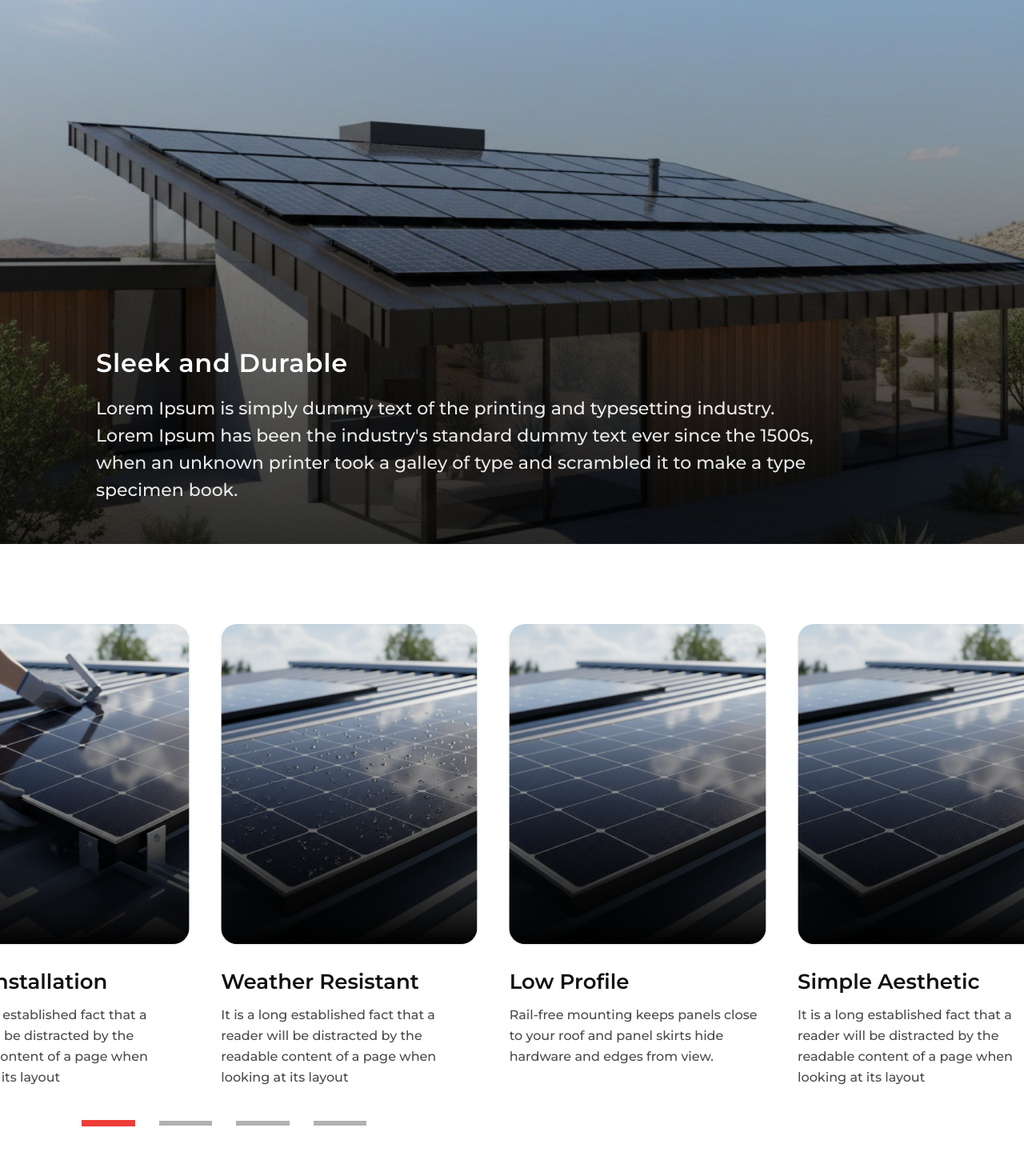
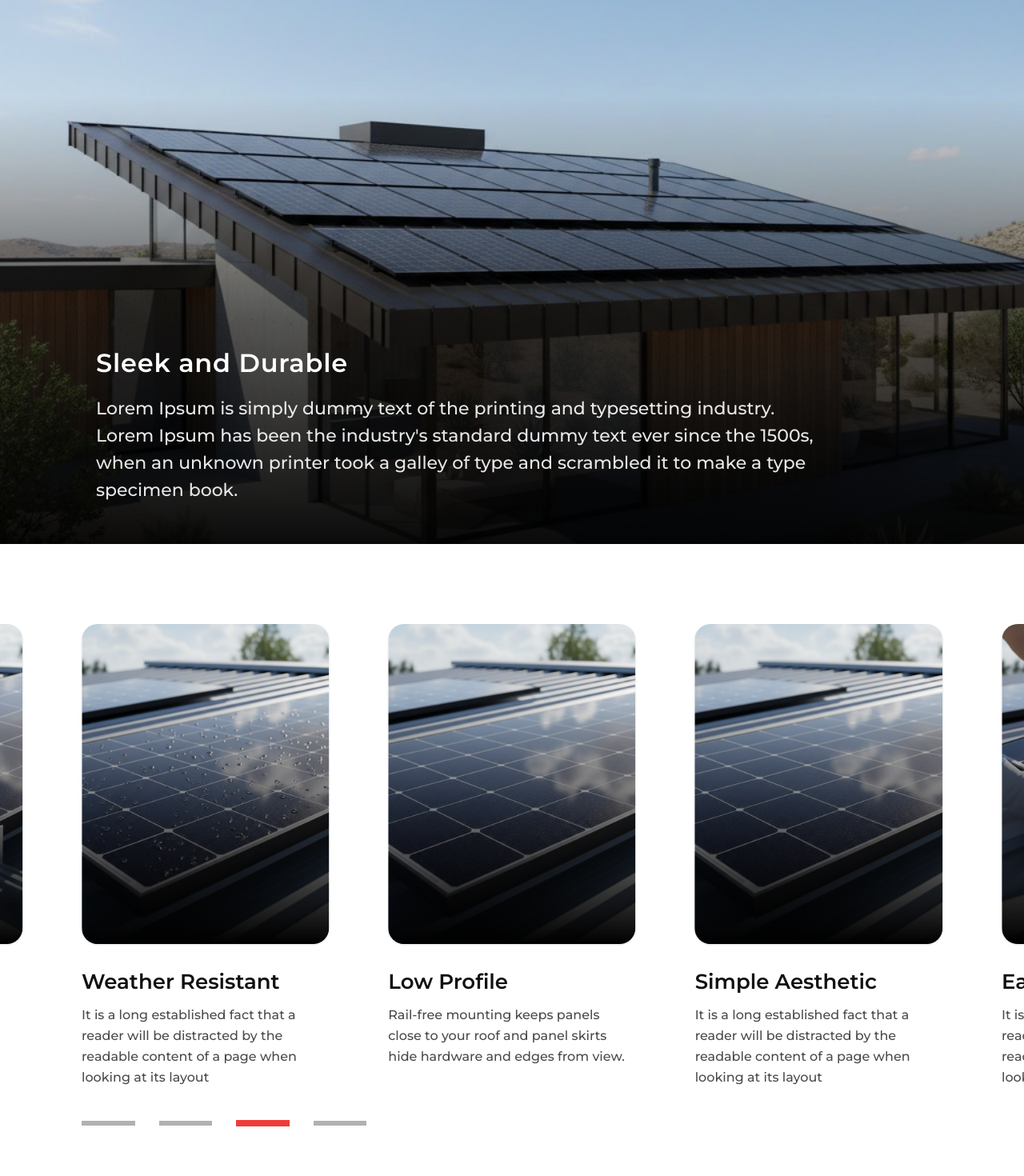
Before and after one commit to Zlaark/G-power, a Next.js app: page / in a window 1280 px wide. Shown: the part 2540-4010 px from the top of the page at 80% size. Built offline with nearby package versions, Linux system fonts and the light colour scheme.

Commit message:
feat: Add new UI sections for Features Carousel, Generate Energy, Sleek Durable, and Solar Home.

```diff
--- a/src/sections/FeaturesCarousel.tsx
+++ b/src/sections/FeaturesCarousel.tsx
@@ -1,5 +1,5 @@
 'use client';
-import { useState } from 'react';
+import { useState, useEffect, useCallback, useRef } from 'react';
 
 const cards = [
     {
@@ -24,44 +24,129 @@ const cards = [
     },
 ];
 
+const TOTAL = cards.length;
 // Duplicate cards for seamless infinite loop
-const loopedCards = [...cards, ...cards];
+const extendedCards = [...cards, ...cards];
+const SLIDE_DURATION = 3000; // 3 seconds between slides
+const TRANSITION_MS = 700;   // animation duration
 
 export const FeaturesCarousel = () => {
+    const [position, setPosition] = useState(0);
+    const [hasTransition, setHasTransition] = useState(true);
     const [paused, setPaused] = useState(false);
+    const timerRef = useRef<ReturnType<typeof setTimeout> | null>(null);
+
+    // Responsive visible count
+    const getVisibleCount = useCallback(() => {
+        if (typeof window === 'undefined') return 3;
+        if (window.innerWidth < 768) return 1;
+        if (window.innerWidth < 1024) return 2;
+        return 3;
+    }, []);
+
+    const [visibleCount, setVisibleCount] = useState(3);
+
+    useEffect(() => {
+        const update = () => setVisibleCount(getVisibleCount());
+        update();
+        window.addEventListener('resize', update);
+        return () => window.removeEventListener('resize', update);
+    }, [getVisibleCount]);
+
+    // Responsive gap
+    const getGap = useCallback(() => {
+        if (typeof window === 'undefined') return 74;
+        if (window.innerWidth < 768) return 20;
+        if (window.innerWidth < 1024) return 40;
+        return 74;
+    }, []);
+
+    const [gap, setGap] = useState(74);
+
+    useEffect(() => {
+        const update = () => setGap(getGap());
+        update();
+        window.addEventListener('resize', update);
+        return () => window.removeEventListener('resize', update);
+    }, [getGap]);
+
+    // Advance one card
+    const slideNext = useCallback(() => {
+        setHasTransition(true);
+        setPosition((prev) => prev + 1);
+    }, []);
+
+    // Handle seamless reset when we reach the duplicate set
+    useEffect(() => {
+        if (position === TOTAL) {
+            // After the transition animation finishes, snap back to 0
+            const resetTimer = setTimeout(() => {
+                setHasTransition(false);
+                setPosition(0);
+            }, TRANSITION_MS);
+            return () => clearTimeout(resetTimer);
+        }
+    }, [position]);
+
+    // Re-enable transition after snapping back to 0
+    useEffect(() => {
+        if (position === 0 && !hasTransition) {
+            // Use rAF to ensure the browser has painted position 0 first
+            const frameId = requestAnimationFrame(() => {
+                setHasTransition(true);
+            });
+            return () => cancelAnimationFrame(frameId);
+        }
+    }, [position, hasTransition]);
+
+    // Auto-play timer
+    useEffect(() => {
+        if (paused) return;
+
+        timerRef.current = setTimeout(() => {
+            slideNext();
+        }, SLIDE_DURATION);
+
+        return () => {
+            if (timerRef.current) clearTimeout(timerRef.current);
+        };
+    }, [paused, position, hasTransition, slideNext]);
+
+    const goTo = (index: number) => {
+        setHasTransition(true);
+        setPosition(index);
+    };
+
+    // Which original card index is "active"
+    const activeIndex = position % TOTAL;
+
+    // Card width and slide offset calculations
+    const cardWidth = `calc((100% - ${gap * (visibleCount - 1)}px) / ${visibleCount})`;
+    const translateX = `translateX(calc(-${position} * (((100% - ${gap * (visibleCount - 1)}px) / ${visibleCount}) + ${gap}px)))`;
 
     return (
         <section className="relative w-full bg-white pt-8 pb-8 md:pt-[80px] md:pb-[60px] lg:pt-[100px] lg:pb-[70px] overflow-hidden">
             <div className="mx-auto max-w-[1920px] relative w-full flex flex-col gap-[30px] md:gap-[40px]">
 
-                <style dangerouslySetInnerHTML={{
-                    __html: `
-                    @keyframes scrollLeft {
-                        0%   { transform: translateX(0); }
-                        100% { transform: translateX(-50%); }
-                    }
-                    .carousel-track {
-                        animation: scrollLeft 18s linear infinite;
-                    }
-                    .carousel-track.paused {
-                        animation-play-state: paused;
-                    }
-                `}} />
-
-                {/* Scrolling Track */}
+                {/* Carousel Track */}
                 <div
                     className="w-full overflow-hidden px-4 md:px-12 lg:px-[102px]"
                     onMouseEnter={() => setPaused(true)}
                     onMouseLeave={() => setPaused(false)}
                 >
-                    <div className={`carousel-track flex gap-5 md:gap-10 lg:gap-[74px]${paused ? ' paused' : ''}`}
-                        style={{ width: 'max-content' }}
+                    <div
+                        className="flex"
+                        style={{
+                            gap: `${gap}px`,
+                            transform: translateX,
+                            transition: hasTransition ? `transform ${TRANSITION_MS}ms ease-in-out` : 'none',
+                        }}
                     >
-                        {loopedCards.map((card, index) => (
+                        {extendedCards.map((card, index) => (
                             <div
                                 key={index}
                                 className="flex-shrink-0 flex flex-col gap-3 md:gap-6 lg:gap-[30px]"
-                                style={{ width: 'clamp(220px, calc(33vw - 102px), 480px)' }}
+                                style={{ width: cardWidth }}
                             >
                                 {/* Image Card */}
                                 <div className="w-full h-[35vh] max-h-[350px] md:h-[40vh] lg:h-[50vh] lg:max-h-[500px] min-h-[220px] rounded-[16px] lg:rounded-[20px] overflow-hidden relative bg-white shadow-sm group">
@@ -101,11 +186,13 @@ export const FeaturesCarousel = () => {
                     {cards.map((_, index) => (
                         <div
                             key={index}
-                            className="w-10 md:w-[66.5px] h-0"
+                            onClick={() => goTo(index)}
+                            className="w-10 md:w-[66.5px] h-0 cursor-pointer"
                             style={{
-                                borderWidth: index === 0 ? '4px' : '3px',
+                                borderWidth: index === activeIndex ? '4px' : '3px',
                                 borderStyle: 'solid',
-                                borderColor: index === 0 ? '#EF3C38' : '#B1B1B1',
+                                borderColor: index === activeIndex ? '#EF3C38' : '#B1B1B1',
+                                transition: 'border-color 0.3s ease',
                             }}
                         />
                     ))}
--- a/src/sections/GenerateEnergy.tsx
+++ b/src/sections/GenerateEnergy.tsx
@@ -17,13 +17,13 @@ export const GenerateEnergy = () => {
                         <FadeIn delay={100} direction="right" className="flex flex-col gap-[15px] md:gap-[23px] mt-[10px] lg:mt-0">
                             <h2
                                 className="text-[#121010] font-[600] leading-tight md:leading-[49px] w-full"
-                                style={{ fontFamily: "'Montserrat', sans-serif", fontSize: 'clamp(26px, 3.5vw, 48px)' }}
+                                style={{ fontFamily: "'Montserrat', sans-serif", fontSize: 'clamp(22px, 3vw, 38px)' }}
                             >
                                 Generate Energy
                             </h2>
                             <p
                                 className="text-[#121010] font-medium leading-normal md:leading-[34px] w-full"
-                                style={{ fontFamily: "'Montserrat', sans-serif", fontSize: '22px' }}
+                                style={{ fontFamily: "'Montserrat', sans-serif", fontSize: 'clamp(13px, 1.5vw, 16px)' }}
                             >
                                 It is a long established fact that a reader will be distracted by the readable content of a page when looking at its layout
                             </p>
--- a/src/sections/SleekDurable.tsx
+++ b/src/sections/SleekDurable.tsx
@@ -15,8 +15,8 @@ export const SleekDurable = () => {
                         className="w-full h-full object-cover rounded-none"
                     />
 
-                    {/* Base gradient for general readability */}
-                    <div className="absolute inset-x-0 bottom-0 h-full bg-gradient-to-t from-black/80 via-black/40 to-transparent pointer-events-none transition-opacity duration-1000 group-hover:opacity-70" />
+                    {/* Base gradient for text readability */}
+                    <div className="absolute inset-x-0 bottom-0 h-[70%] bg-gradient-to-t from-black/95 via-black/60 to-transparent pointer-events-none" />
 
                     {/* Interactive Glass Panel for Text */}
                     <FadeIn delay={200} direction="up" className="absolute left-0 right-0 md:left-[30px] lg:left-[80px] md:right-[30px] lg:right-[80px] bottom-0 px-[20px] md:px-0 pb-[30px] md:pb-[70px] pt-[20px] mb-0 md:mb-[-20px]" style={{ backgroundColor: 'transparent' }}>
--- a/src/sections/SolarHome.tsx
+++ b/src/sections/SolarHome.tsx
@@ -2,14 +2,16 @@ import { FadeIn } from '@/components/FadeIn';
 
 export const SolarHome = () => {
     return (
-        <section className="relative w-full py-[30px] md:py-[50px]">
+        <section className="relative w-full">
             <div className="mx-auto max-w-[1920px] relative">
-                <div className="w-full h-[50vw] max-h-[700px] min-h-[260px] relative overflow-hidden">
+                <div className="w-full h-[35vw] max-h-[480px] min-h-[220px] relative overflow-hidden">
                     <img
                         src="/home8.png"
                         alt="Modern Home with Solar Panels and Electric Vehicle"
                         className="w-full h-full object-cover object-[center_20%]"
                     />
+                    {/* Bottom gradient overlay */}
+                    <div className="absolute inset-x-0 bottom-0 h-[40%] bg-gradient-to-t from-black/70 to-transparent pointer-events-none" />
                 </div>
             </div>
         </section>
```
